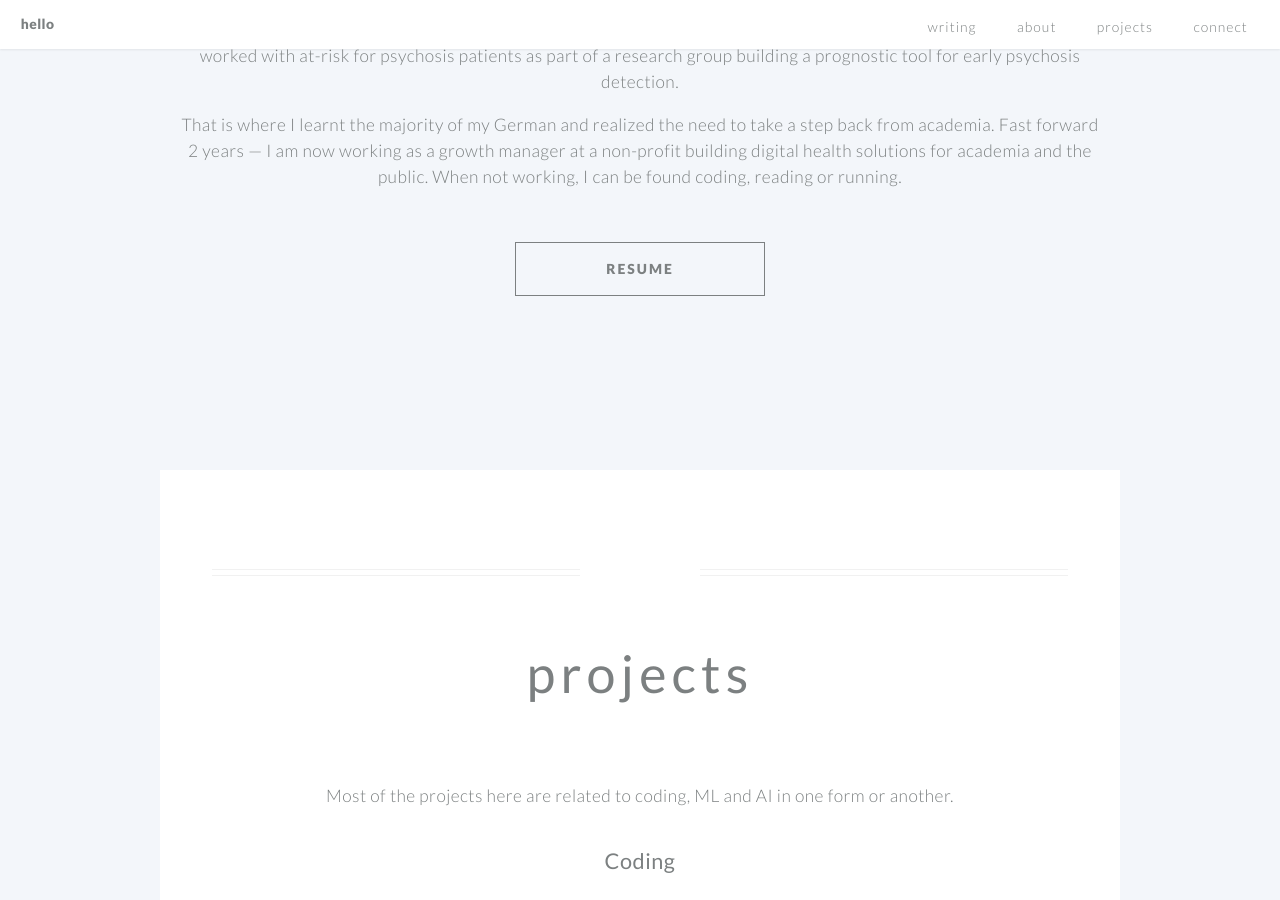
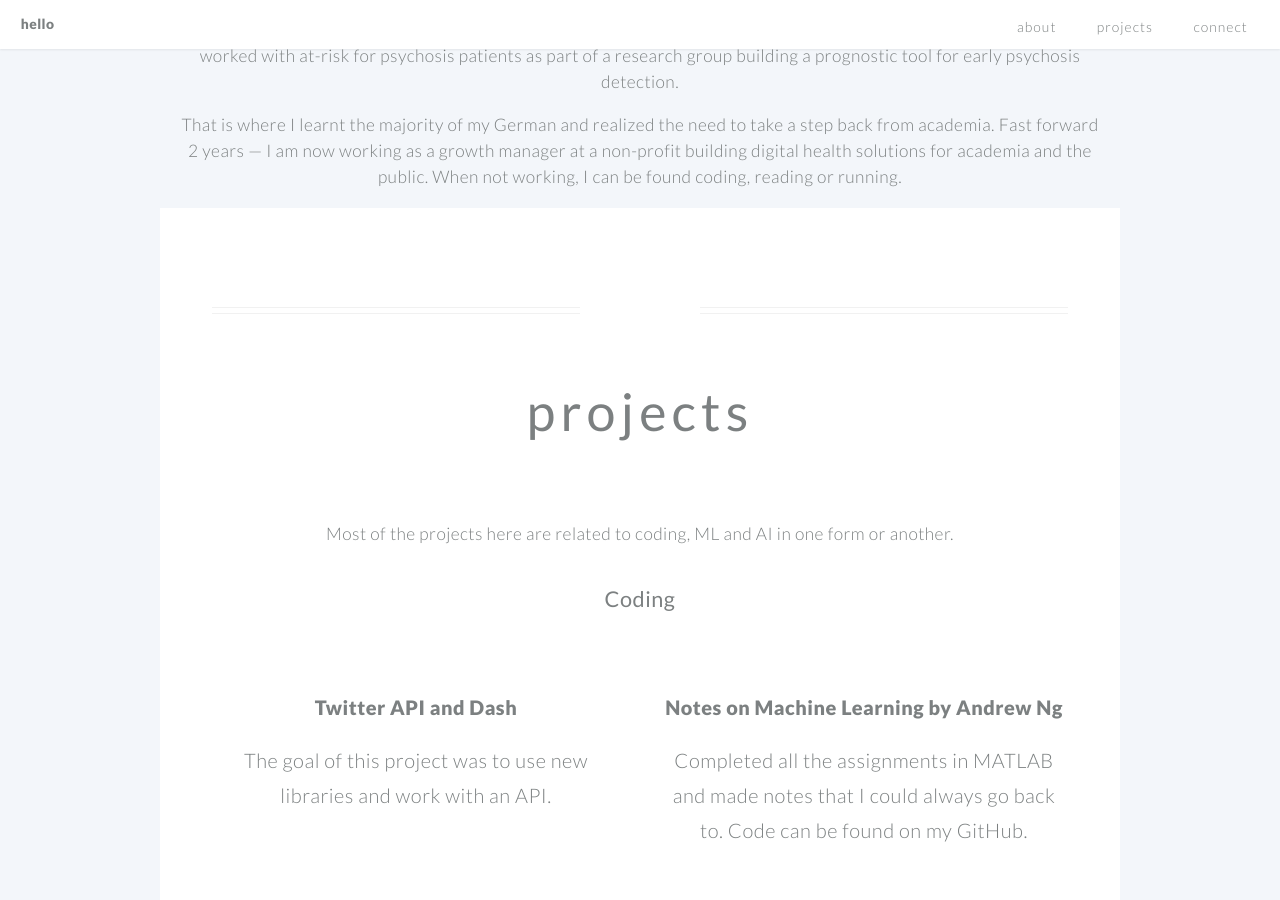
Before and after one commit to KhanyaI/KhanyaI.github.io, a Jekyll site: the page built from index.md, in a window 1280 px wide and 900 px high, scrolled down 928 px. Built offline with Jekyll 4.4.1, drawn with Linux system fonts in a browser that asks for light colours.

Commit message:
took out nav changes, deleted resume

```diff
--- a/_layouts/hello-default.html
+++ b/_layouts/hello-default.html
@@ -62,7 +62,6 @@
         <a href="/">hello</a></h1>
       <nav id="nav">
         <ul>
-          <li style="text-transform:lowercase"><a href="{{ page.page_url }}/#writing">writing</a></li>
           <li style="text-transform:lowercase"><a href="{{ page.page_url }}/#about">about</a></li>
           {% if page.portfolio %}
           <li style="text-transform:lowercase"><a href="{{ page.page_url }}/#{{ page.portfolio }}">{{ page.portfolio }}</a></li>
@@ -105,16 +104,7 @@
                     {{ content }}</div>
 
                   <!-- button -->
-                  {% if page.about_button %}
-                  <section class="wrapper style1 container special">
-                        <footer class="major">
-                            <ul class="buttons">
-                              <li><a href="/assets/cv.pdf" class="button">Resume</a></li>
-                            </ul>
-                        </footer>
-                  </section>
-                {% endif %}
-              </section>
+
 
             <!-- section: work-->
             {% if page.portfolio %}
```
Also changed, not shown: Gemfile.lock (deleted), 1 other file.
